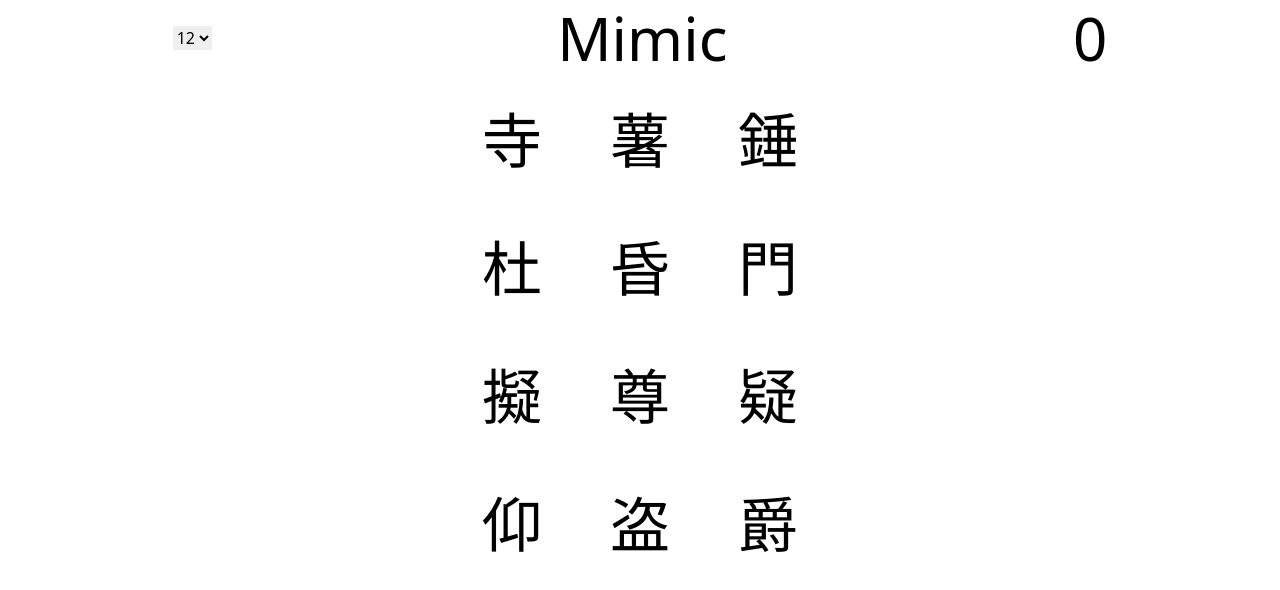
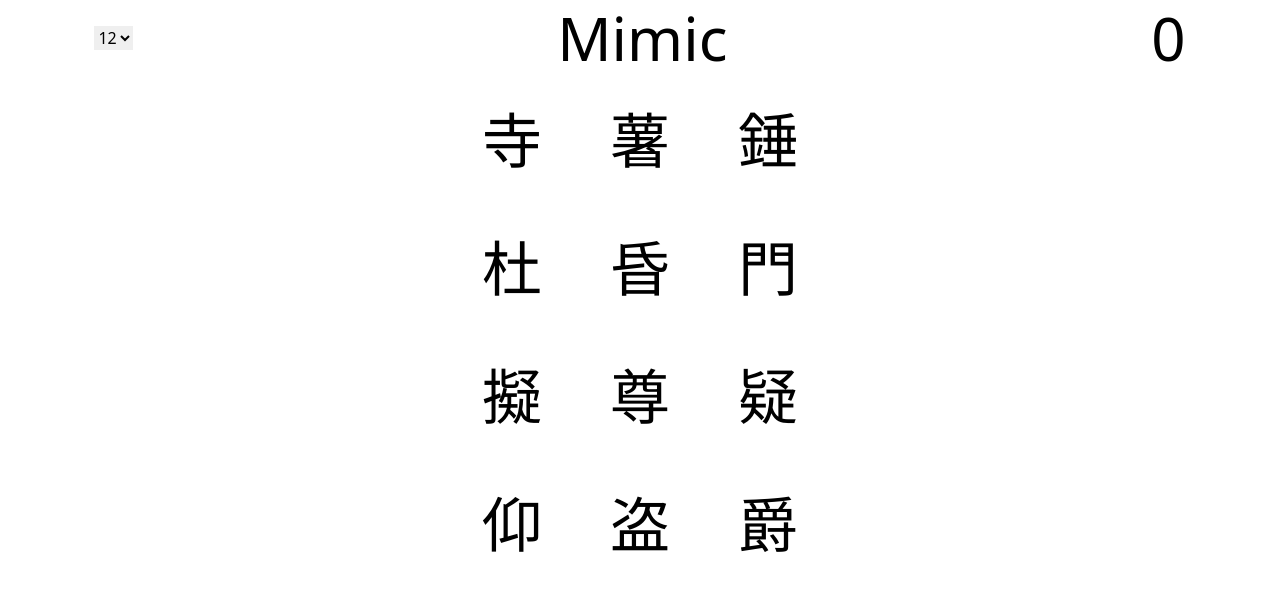
Before and after one commit to 28917562197856/random-kanji, a React (Vite) app: page / in a window 1280 px wide. Shown: the top 590 px of the page. Built offline with nearby package versions, Linux system fonts and the light colour scheme.

Commit message:
style changes

```diff
--- a/src/App.tsx
+++ b/src/App.tsx
@@ -145,11 +145,12 @@ export const App: React.FC = () => {
 
 const styles = {
   select: "inline-block self-center",
-  keyword: "inline-block text-center flex-grow-1 my-2 text-3xl lg:text-6xl",
-  score: "inline-block mt-2 text-3xl lg:text-6xl",
+  keyword:
+    "inline-block w-full lg:w-1/2 text-center flex-grow-1 my-2 text-3xl lg:text-6xl",
+  score: "inline-block self-center text-3xl lg:text-6xl",
   kanjiContainer: "text-6xl sm:w-auto lg:w-1/3 flex flex-wrap justify-center",
   kanji: `flex justify-center items-center w-32 h-32 p-2 rounded-lg cursor-pointer
-          hover:bg-white hover:shadow-none lg:hover:shadow-2xl lg:hover:bg-gray-200`,
+          hover:bg-white hover:shadow-none lg:hover:shadow-xl lg:hover:bg-gray-200`,
   kanjiSelected:
     "flex justify-center items-center w-32 h-32 p-2 rounded-lg border-2 border-green-200"
 };
```
